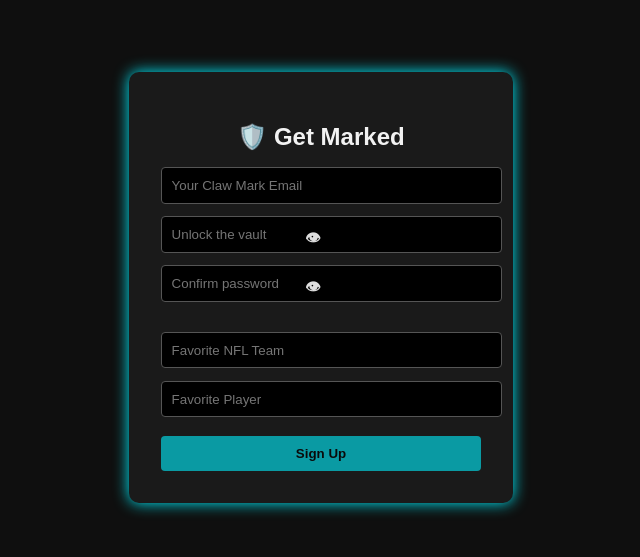
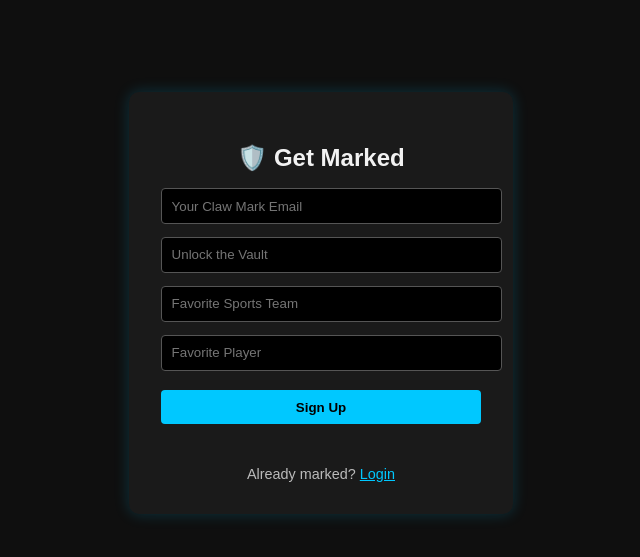
Before and after one commit to clawmarkcards-lang/clawmarkcards-site, a plain HTML site: page signup.html in a window 1280 px wide. Shown: the part 113-670 px from the top of the page, without its empty margins (319-959 px from the left). Drawn offline with Linux system fonts and the light colour scheme.

Commit message:
Update signup.html

```diff
--- a/signup.html
+++ b/signup.html
@@ -3,6 +3,7 @@
 <head>
   <meta charset="UTF-8" />
   <title>Claw Mark Signup</title>
+  <meta name="viewport" content="width=device-width, initial-scale=1" />
 
   <!-- Firebase SDKs (Compat Version) -->
   <script src="https://www.gstatic.com/firebasejs/9.23.0/firebase-app-compat.js"></script>
@@ -14,28 +15,26 @@
 
   <style>
     body {
-      font-family: 'Arial', sans-serif;
+      font-family: Arial, sans-serif;
       background-color: #0f0f0f;
       color: #f2f2f2;
       display: flex;
       justify-content: center;
       align-items: center;
-      height: 100vh;
+      min-height: 100vh;
       margin: 0;
+      padding: 16px;
     }
 
     form {
       background-color: #1a1a1a;
       padding: 2rem;
       border-radius: 10px;
-      box-shadow: 0 0 15px #00f0ff;
+      box-shadow: 0 0 15px #00c8ff33;
       width: 320px;
     }
 
-    form h2 {
-      text-align: center;
-      margin-bottom: 1rem;
-    }
+    h2 { text-align: center; margin-bottom: 1rem; }
 
     .row { margin: 0.8rem 0; }
 
@@ -49,123 +48,72 @@
       border-radius: 4px;
     }
 
-    .pw-wrap { position: relative; }
-    .pw-toggle {
-      position: absolute;
-      right: .5rem;
-      top: 50%;
-      transform: translateY(-50%);
-      background: transparent;
-      border: 0;
-      cursor: pointer;
-      font-size: .95rem;
-      color: #ddd;
-    }
-    .pw-toggle:focus { outline: 2px solid #00f0ff; outline-offset: 2px; }
-
-    .error { color: #ff6b6b; font-size: .9rem; min-height: 1.1rem; }
-
     button {
       width: 100%;
-      background-color: #00f0ff;
+      background-color: #00c8ff;
       color: #000;
       padding: 0.6rem;
       font-weight: bold;
       border: none;
       border-radius: 4px;
       cursor: pointer;
-      transition: background-color 0.2s ease-in-out;
+      transition: filter 0.15s ease-in-out;
       margin-top: .4rem;
     }
-    button:hover { background-color: #0ff; }
-    button[disabled] { opacity: .6; cursor: not-allowed; }
+    button:hover { filter: brightness(1.1); }
+
+    .msg { margin-top: .8rem; font-size: .95rem; min-height: 1.2rem; text-align:center; }
+    .ok  { color: #7dff9e; }
+    .err { color: #ff6b6b; }
+    .muted { color: #bbb; font-size: .9rem; text-align: center; margin-top: .6rem; }
+    a { color: #00c8ff; }
   </style>
 </head>
 
 <body>
-  <form id="signupForm" novalidate>
+  <form id="signup-form" novalidate>
     <h2>🛡️ Get Marked</h2>
 
     <div class="row">
-      <input type="email" id="signupEmail" placeholder="Your Claw Mark Email" autocomplete="email" required />
+      <input type="email" id="email" placeholder="Your Claw Mark Email" autocomplete="email" required />
     </div>
 
     <div class="row">
-      <div class="pw-wrap">
-        <input type="password" id="signupPassword" placeholder="Unlock the vault" autocomplete="new-password" required />
-        <button type="button" class="pw-toggle" aria-label="Show password" data-target="signupPassword">👁</button>
-      </div>
+      <input type="password" id="password" placeholder="Unlock the Vault" autocomplete="new-password" required />
     </div>
 
     <div class="row">
-      <div class="pw-wrap">
-        <input type="password" id="signupPasswordConfirm" placeholder="Confirm password" autocomplete="new-password" required />
-        <button type="button" class="pw-toggle" aria-label="Show password" data-target="signupPasswordConfirm">👁</button>
-      </div>
-      <div id="signupMismatch" class="error"></div>
-    </div>
-
-    <div class="row">
-      <input type="text" id="favoriteTeam" placeholder="Favorite NFL Team" />
+      <input type="text" id="favoriteTeam" placeholder="Favorite Sports Team" />
     </div>
 
     <div class="row">
       <input type="text" id="favoritePlayer" placeholder="Favorite Player" />
     </div>
 
-    <button id="signupBtn" type="submit" disabled>Sign Up</button>
+    <button type="submit" id="signup-submit">Sign Up</button>
+    <div id="signup-msg" class="msg"></div>
+    <div class="muted">Already marked? <a href="login.html">Login</a></div>
   </form>
 
-  <!-- UX enhancer: double-password validation + eye toggles (auth.js remains unchanged) -->
+  <!-- Defensive: stop page reload; let auth.js run Firebase logic and set messages -->
   <script>
     (function () {
-      // Eye toggles
-      document.addEventListener('click', (e) => {
-        const btn = e.target.closest('.pw-toggle');
-        if (!btn) return;
-        const targetId = btn.getAttribute('data-target');
-        const input = document.getElementById(targetId);
-        if (!input) return;
-        const isPwd = input.type === 'password';
-        input.type = isPwd ? 'text' : 'password';
-        btn.setAttribute('aria-label', isPwd ? 'Hide password' : 'Show password');
-      });
+      const form = document.getElementById('signup-form');
+      if (!form) return;
 
-      // Double password validation
-      const form = document.getElementById('signupForm');
-      const emailEl = document.getElementById('signupEmail');
-      const pw1 = document.getElementById('signupPassword');
-      const pw2 = document.getElementById('signupPasswordConfirm');
-      const mismatchEl = document.getElementById('signupMismatch');
-      const submitBtn = document.getElementById('signupBtn');
+      // Prevent the browser from reloading on submit.
+      // Your auth.js should also call preventDefault, but this guarantees no flash/reset.
+      form.addEventListener('submit', function(e) {
+        e.preventDefault();
+      }, { capture: true });
 
-      function validate() {
-        const emailOk = emailEl.validity.valid;
-        const p1 = pw1.value || '';
-        const p2 = pw2.value || '';
-        const ready = emailOk && p1.length > 0 && p2.length > 0;
-        const match = p1 === p2;
-        mismatchEl.textContent = (ready && !match) ? 'Passwords do not match.' : '';
-        submitBtn.disabled = !(ready && match);
-      }
-
-      ['input','change'].forEach(evt => {
-        emailEl.addEventListener(evt, validate);
-        pw1.addEventListener(evt, validate);
-        pw2.addEventListener(evt, validate);
-      });
-
-      form.addEventListener('submit', (e) => {
-        if (pw1.value !== pw2.value) {
-          e.preventDefault();
-          mismatchEl.textContent = 'Passwords do not match.';
-          submitBtn.disabled = true;
-          return;
-        }
-        // Let auth.js read #signupEmail and #signupPassword as usual
-      });
-
-      validate();
+      // Optional convenience: if auth.js wants to set a success quickly, expose a helper.
+      window.CLAW_SIGNUP_MSG = function(text, ok) {
+        const el = document.getElementById('signup-msg');
+        if (!el) return;
+        el.className = 'msg ' + (ok ? 'ok' : 'err');
+        el.textContent = text || '';
+      };
     })();
   </script>
 </body>
```
